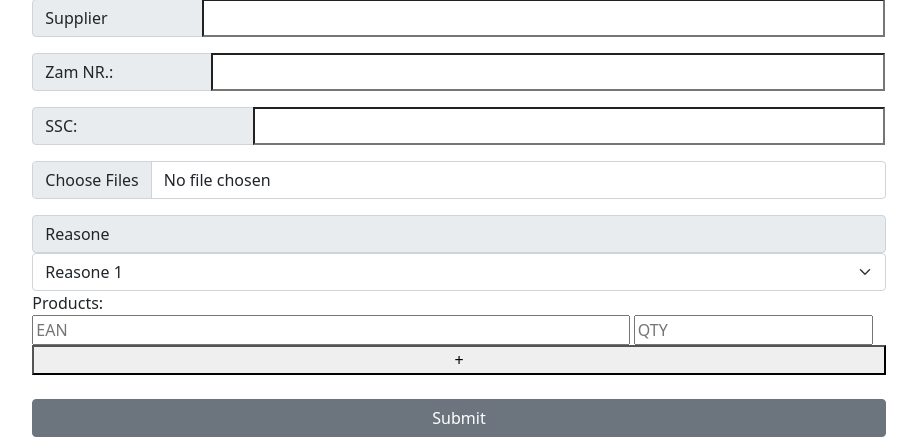
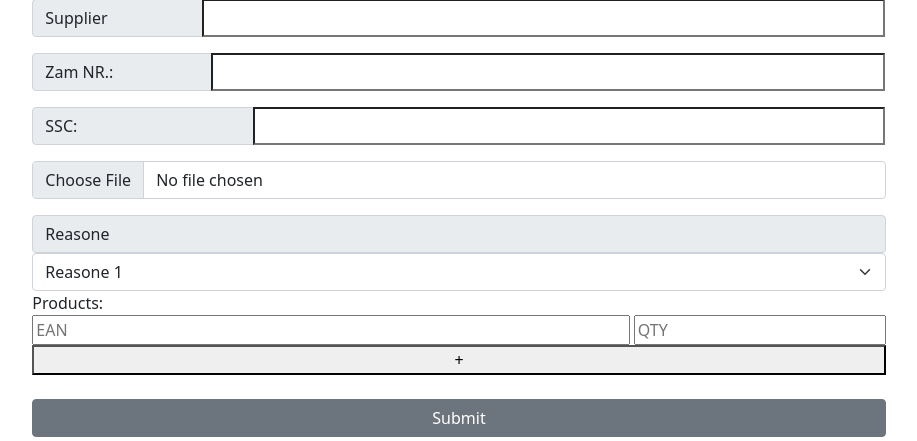
Before and after one commit to Ceva445/delivery_plus, a Django app: page /delivery/create/ in a window 1280 px wide. Shown: the part 194-635 px from the top of the page, without its empty margins (181-1098 px from the left). Run offline with Django 5.2, Linux system fonts and the light colour scheme; some libraries are stand-ins or nearby versions.

Commit message:
Fix problem with loading file

```diff
--- a/templates/delivery/create_delivery.html
+++ b/templates/delivery/create_delivery.html
@@ -2,7 +2,7 @@
 {% load crispy_forms_filters %}
 
 {% block content %}
-<form method="post" action="{% url 'delivery:delivery_create' %}">
+<form method="post" action="{% url 'delivery:delivery_create' %}" enctype="multipart/form-data">
     {% csrf_token %}
 
     <div class="input-group mb-3" type="number">
@@ -26,7 +26,7 @@
 
 
     <div class="mb-3">
-        <input name="images_url" class="form-control" type="file" id="formFileMultiple" multiple>
+        <input name="images_url" class="form-control" type="file" id="formFileMultiple">
       </div>
 
 
@@ -40,8 +40,8 @@
     <label for="ean">Products:</label>
     <div id="product-fields">
         <div class="product-field">
-            <input type="number" name="ean" style="width: 70%;" placeholder="EAN" margin-right: 1px;>
-            <input type="number" name="qty" style="width: 28%;" placeholder="QTY" required>
+            <input type="number" name="ean_0" style="width: 70%;" placeholder="EAN" margin-right: 1px;>
+            <input type="number" name="qty_0" style="width: 29.5%;" placeholder="QTY" required>
         </div>
     </div>
 
@@ -94,6 +94,7 @@
 
     function addProductField() {
         const productFieldsContainer = document.getElementById('product-fields');
+        const fieldCount = productFieldsContainer.childElementCount;
 
         // Create a new product field container
         const newProductField = document.createElement('div');
@@ -102,7 +103,7 @@
         // Create new "ean" input
         const eanInput = document.createElement('input');
         eanInput.type = 'number';
-        eanInput.name = 'ean';
+        eanInput.name = `ean_${fieldCount}`;
         eanInput.style.width = '70%';
         eanInput.style.marginRight = '4px';
         eanInput.placeholder = 'EAN';
@@ -110,10 +111,10 @@
         // Create new "qty" input
         const qtyInput = document.createElement('input');
         qtyInput.type = 'number';
-        qtyInput.name = 'qty';
+        qtyInput.name = `qty_${fieldCount}`;
         qtyInput.placeholder = 'QTY';
         qtyInput.required = true;
-        qtyInput.style.width = '28%';
+        qtyInput.style.width = '29.5%';
 
         // Append new inputs to the container
         newProductField.appendChild(eanInput);
```
